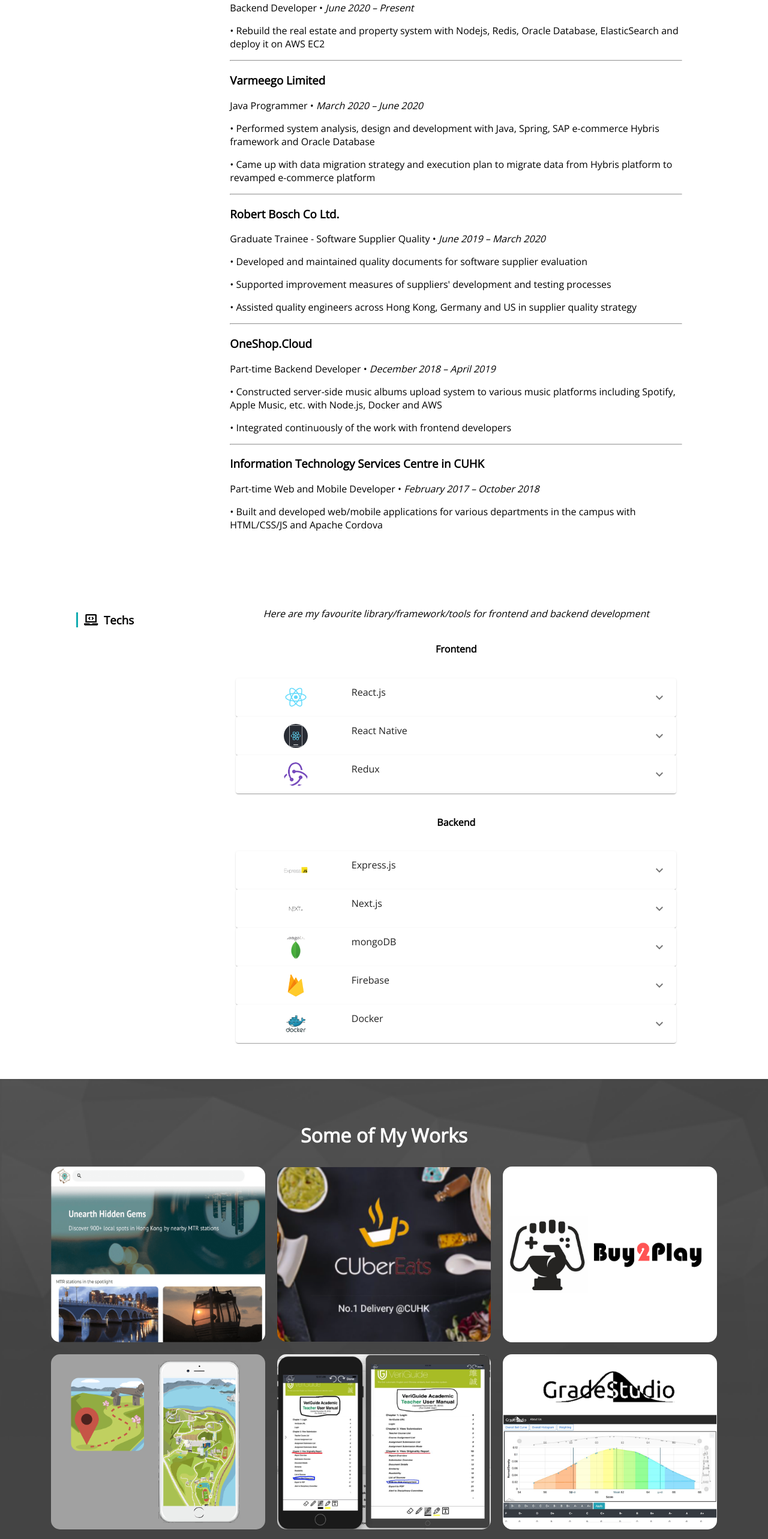
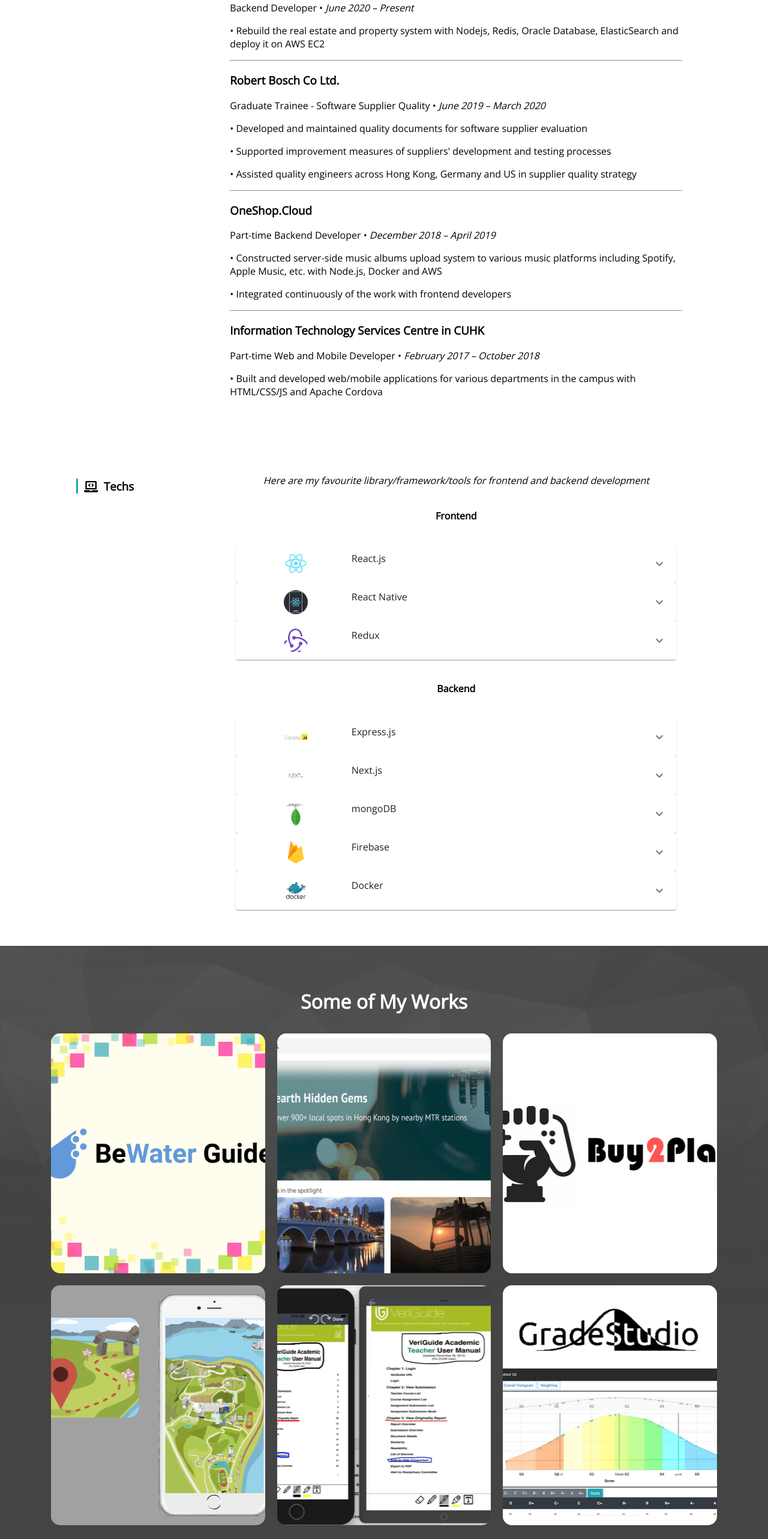
Before and after one commit to mattchw/matt-react-portfolio, a React (Create React App) app: page / in a window 1280 px wide. Shown: the part 2060-4626 px from the top of the page at 60% size. Built offline with nearby package versions, Linux system fonts and the light colour scheme; no server answers.

Commit message:
Update Projects.css, Projects.js, and 2 more files...

```diff
--- a/src/components/Projects/Projects.css
+++ b/src/components/Projects/Projects.css
@@ -94,9 +94,10 @@
 }
 
 .image {
+  object-fit: cover;
+  width: 100%;
+  height: 250px;
   display: block;
-  width: 100%;
-  height: auto;
   border-radius: 15px;
 }
 
@@ -138,6 +139,9 @@
   #projects h3 {
     font-size: 15px;
   }
+  .image {
+    height: 350px;
+  }
 }
 
 @media only screen and (min-width: 600px) {
@@ -146,6 +150,9 @@
   }
   #projects h3 {
     font-size: 20px;
+  }
+  .image {
+    height: 250px;
   }
 }
 
@@ -156,6 +163,15 @@
   #projects h3 {
     font-size: 22px;
   }
+  .image {
+    height: 250px;
+  }
+}
+
+@media only screen and (min-width: 1100px) {
+  .image {
+    height: 300px;
+  }
 }
 
 @media only screen and (min-width: 1280px) {
@@ -165,4 +181,8 @@
   #projects h3 {
     font-size: 25px;
   }
+
+  .image {
+    height: 400px;
+  }
 }
--- a/src/components/Projects/Projects.js
+++ b/src/components/Projects/Projects.js
@@ -42,7 +42,7 @@
           </Fade>
         </Grid>
 
-        <Grid item container direction="row" justify="center" alignItems="center">
+        <Grid item container direction="row" justify="flex-start" alignItems="flex-start">
           {projects}
         </Grid>
       </Grid>
--- a/src/static/data.js
+++ b/src/static/data.js
@@ -128,15 +128,6 @@
             ]
         },
         {
-          "company":"Varmeego Limited",
-          "title":"Java Programmer",
-          "years":"March 2020 – June 2020",
-          "description":[
-            "Performed system analysis, design and development with Java, Spring, SAP e-commerce Hybris framework and Oracle Database",
-            "Came up with data migration strategy and execution plan to migrate data from Hybris platform to revamped e-commerce platform"
-            ]
-        },
-        {
           "company":"Robert Bosch Co Ltd.",
           "title":"Graduate Trainee - Software Supplier Quality",
           "years":"June 2019 – March 2020",
@@ -215,16 +206,16 @@
     "portfolio":{
       "projects": [
         {
+          "title":"BeWater Guide",
+          "category":"React/Redux web application with Spring Boot server showing celebrities’ political stances",
+          "image":"BeWaterGuide.png",
+          "url":"https://github.com/mattchw/BeWater-Guide"
+        },
+        {
           "title":"Shopway",
           "category":"(offline)Shopping routes planning helper",
           "image":"shopway.png",
           "url":""
-        },
-        {
-          "title":"CUberEats",
-          "category":"Native Android app providing CUHK students food ordering & delivery in the campus",
-          "image":"cubereats.png",
-          "url":"https://github.com/mattchw/CUberEats"
         },
         {
           "title":"Buy2Play",
```
Also changed, not shown: src/static/images/projects/BeWaterGuide.png (added).
